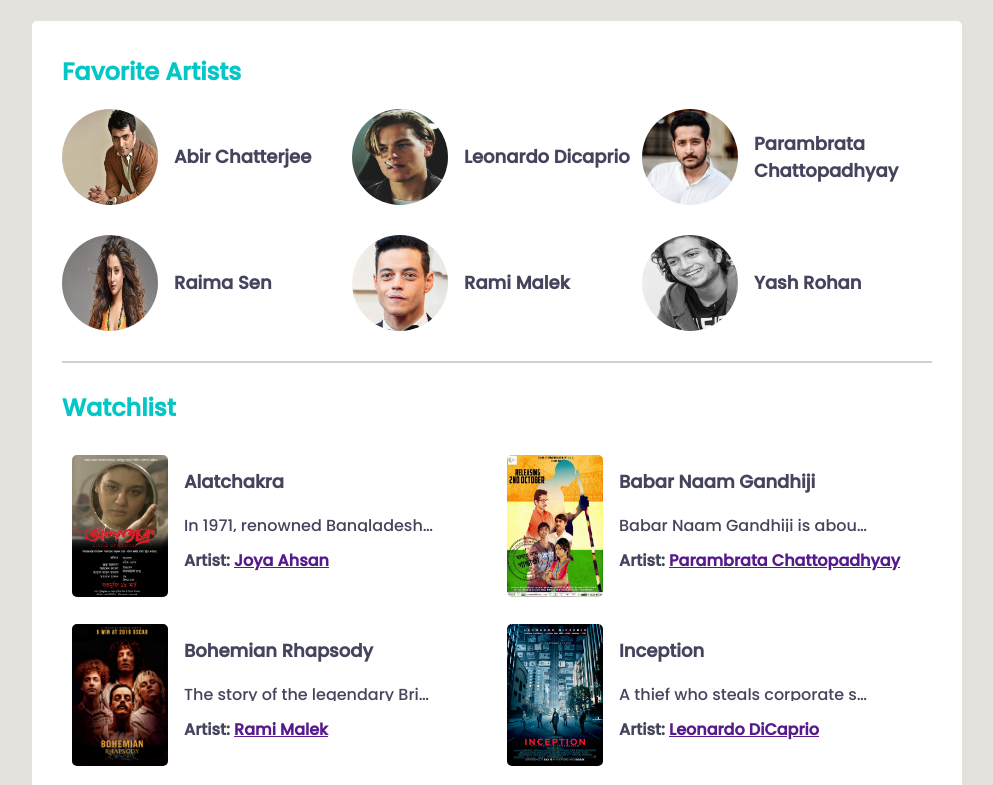
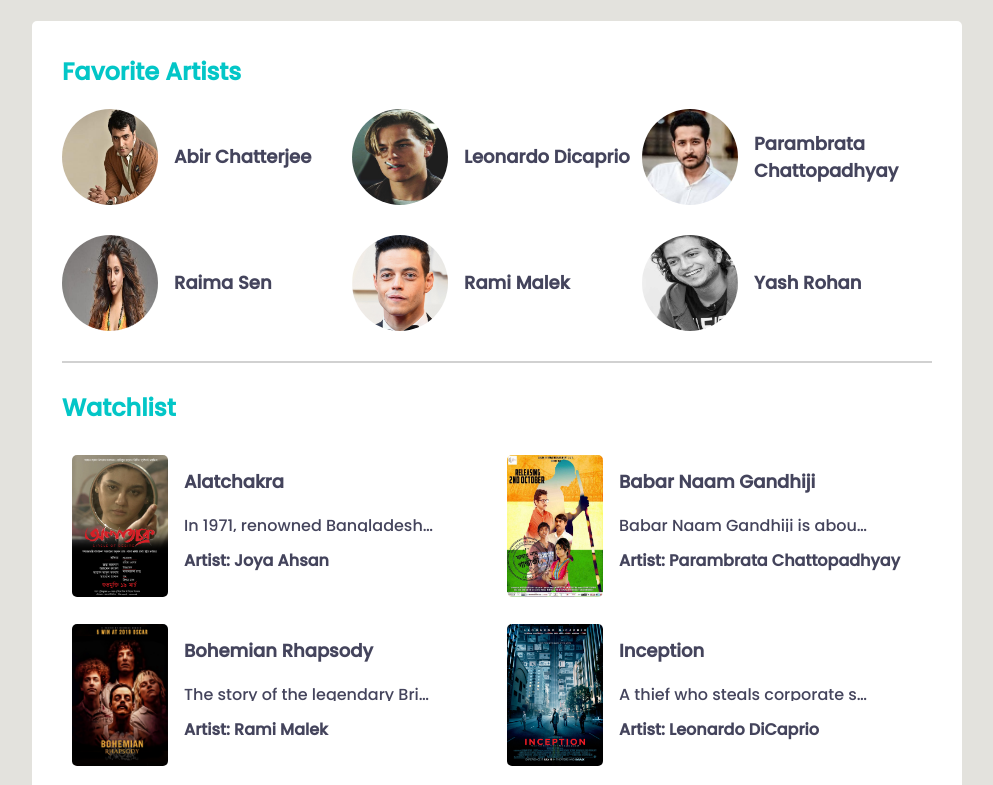
Before and after one commit to mehrazhossain/movie-lover, a plain HTML site: page index.html in a window 1280 px wide. Shown: the top 785 px of the page, without its empty margins (143-1136 px from the left). Drawn offline with Linux system fonts and the light colour scheme.

Commit message:
aditional styled added in watchlist

```diff
--- a/styles/style.css
+++ b/styles/style.css
@@ -82,3 +82,8 @@ hr {
   height: 1.2em;
   white-space: nowrap;
 }
+strong a {
+  text-decoration: none;
+  font-size: 16px;
+  color: #44445c;
+}
```
